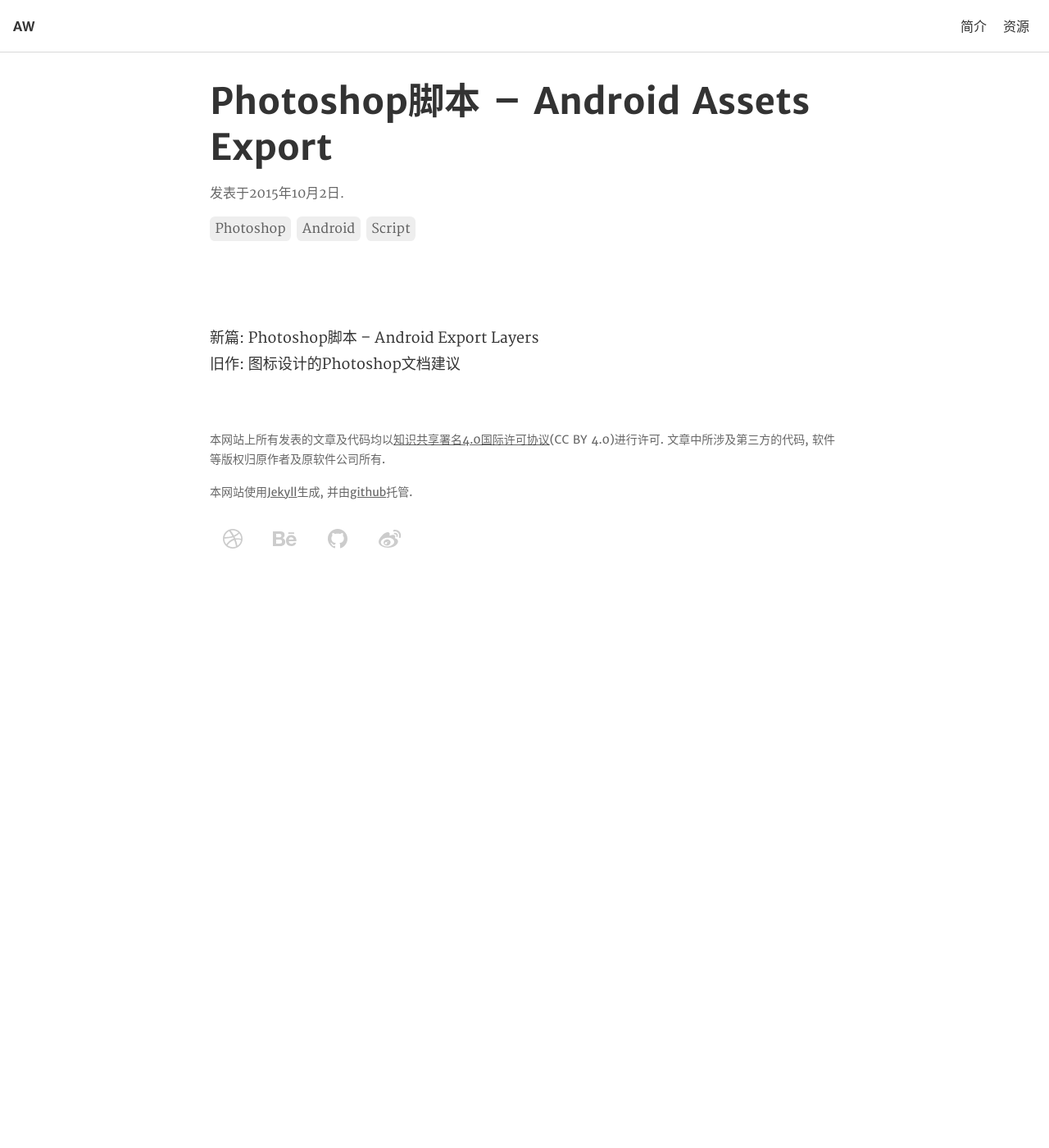
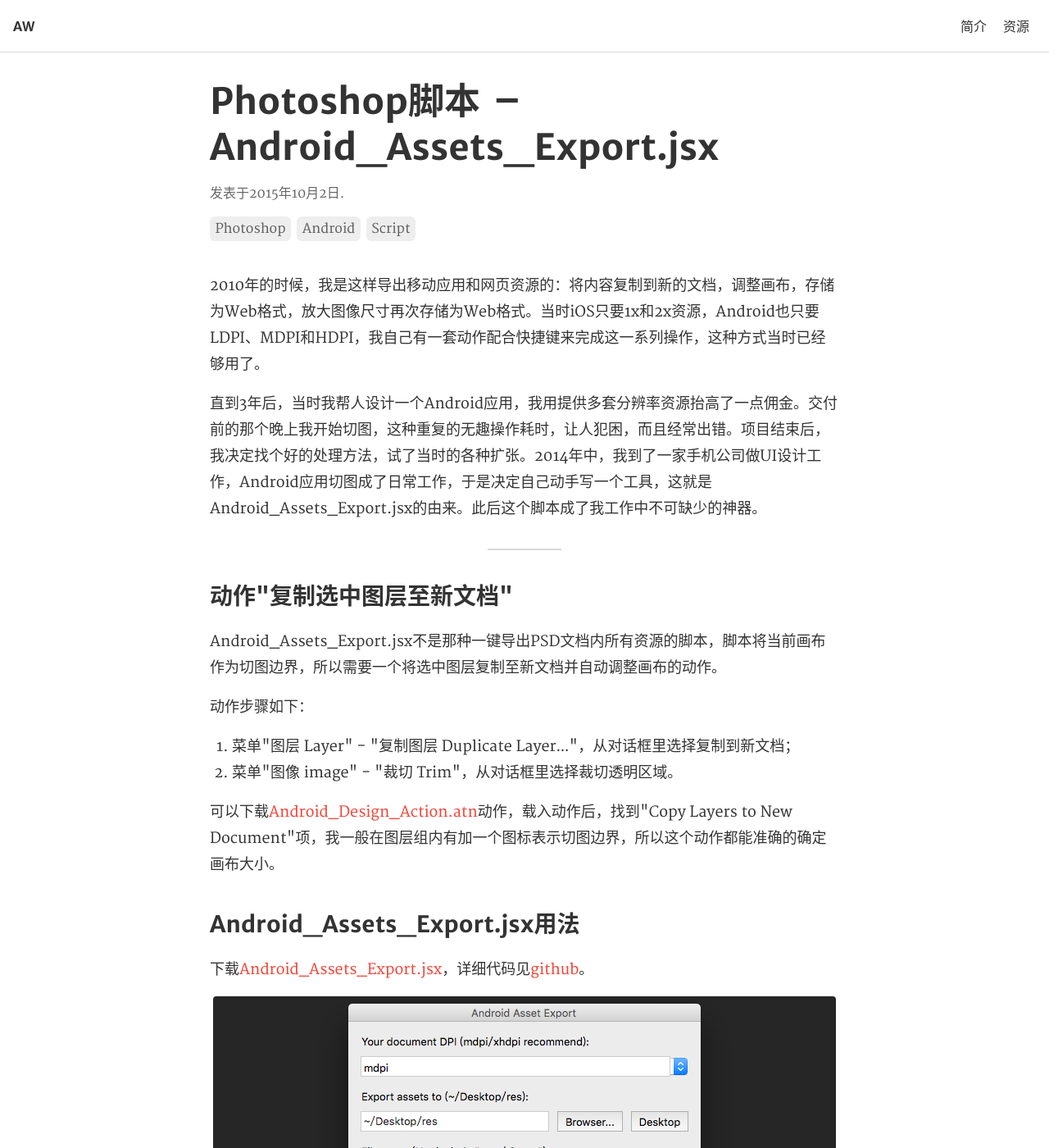
Before and after one commit to Ashung/ashung.github.io, a Jekyll site: the page built from _posts/2015-10-02-android-assets-export-for-photoshop.md, in a window 1280 px wide and 1400 px high. Shown: the whole window at 82% size. Built offline with Jekyll 4.4.1, drawn with Linux system fonts in a browser that asks for light colours.

Commit message:
android assets export for photoshop

```diff
--- a/_posts/2015-10-02-android-assets-export-for-photoshop.md
+++ b/_posts/2015-10-02-android-assets-export-for-photoshop.md
@@ -1,9 +1,41 @@
 ---
-draft: true
 comment: false
-title: Photoshop脚本 &ndash; Android Assets Export
-excerpt: 使用Android资源导出脚本，Android_Assets_Export.jsx.
+title: Photoshop脚本 &ndash; Android_Assets_Export.jsx
+excerpt: 使用Android_Assets_Export.jsx脚本导出Android资源.
 updated:
 category: photoshop
 tags: Photoshop Android Script
 ---
+
+2010年的时候，我是这样导出移动应用和网页资源的：将内容复制到新的文档，调整画布，存储为Web格式，放大图像尺寸再次存储为Web格式。当时iOS只要1x和2x资源，Android也只要LDPI、MDPI和HDPI，我自己有一套动作配合快捷键来完成这一系列操作，这种方式当时已经够用了。
+
+直到3年后，当时我帮人设计一个Android应用，我用提供多套分辨率资源抬高了一点佣金。交付前的那个晚上我开始切图，这种重复的无趣操作耗时，让人犯困，而且经常出错。项目结束后，我决定找个好的处理方法，试了当时的各种扩张。2014年中，我到了一家手机公司做UI设计工作，Android应用切图成了日常工作，于是决定自己动手写一个工具，这就是Android_Assets_Export.jsx的由来。此后这个脚本成了我工作中不可缺少的神器。
+
+---
+
+### 动作"复制选中图层至新文档"
+
+Android_Assets_Export.jsx不是那种一键导出PSD文档内所有资源的脚本，脚本将当前画布作为切图边界，所以需要一个将选中图层复制至新文档并自动调整画布的动作。
+
+动作步骤如下：
+
+1. 菜单"图层 Layer" - "复制图层 Duplicate Layer..."，从对话框里选择复制到新文档；
+2. 菜单"图像 image" - "裁切 Trim"，从对话框里选择裁切透明区域。
+
+可以下载[Android_Design_Action.atn][Android_Design_Action.atn]动作，载入动作后，找到"Copy Layers to New Document"项，我一般在图层组内有加一个图标表示切图边界，所以这个动作都能准确的确定画布大小。
+
+### Android_Assets_Export.jsx用法
+
+下载[Android_Assets_Export.jsx][Android_Assets_Export.jsx]，详细代码见[github][Android_Assets_Export]。
+
+![Android_Assets_Export.jsx](/images/android_assets_export_for_photoshop/android_assets_export_screenshot.png)
+
+### 缩放9-patch图像
+
+### 自定义配置
+
+未完成
+
+[Android_Design_Action.atn]: https://github.com/Ashung/GUI_Automation_Toolbox/raw/master/Photoshop_Actions/Android_Design_Action.atn
+[Android_Assets_Export]: https://github.com/Ashung/GUI_Automation_Toolbox/blob/master/Photoshop_Scripts/Android_Assets_Export.jsx
+[Android_Assets_Export.jsx]: https://github.com/Ashung/GUI_Automation_Toolbox/raw/master/Photoshop_Scripts/Android_Assets_Export.jsx
```
Also changed, not shown: _posts/2015-10-01-photoshop-advice-for-icon-design.md (+4 -4 lines), _posts/2015-10-03-android-export-layers-for-photoshop.md (renamed from _posts/2015-10-03-android-export－layers-for-photoshop.md), images/android_assets_export_for_photoshop/android_assets_export_screenshot.png (added), images/photoshop_advice_for_icon_design/icon_design_case_2.png (added).
